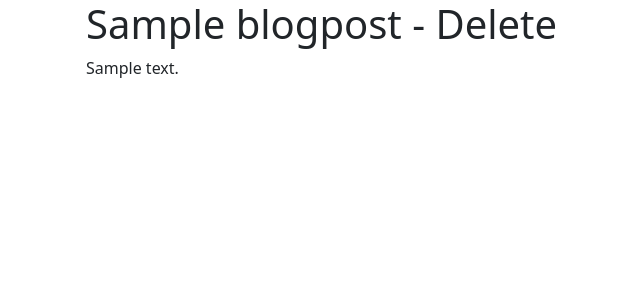
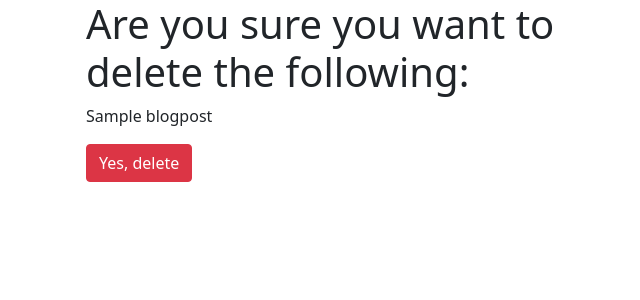
Before and after one commit to LEMSantos/udemy-try_django, a Django app: a page that uses src/blog/templates/blog/delete.html in a window 1280 px wide. Shown: the top 300 px of the page, without its empty margins (281-921 px from the left). Run offline with Django 3.2, Linux system fonts and the light colour scheme; a user stored in the database is signed in; tables that the repository leaves empty hold one stand-in row (values such as "Sample post").

Commit message:
Add - ajusta a view de delete

```diff
--- a/src/blog/templates/blog/delete.html
+++ b/src/blog/templates/blog/delete.html
@@ -2,7 +2,10 @@
 
 {% block content %}
 
-<h1>{{ blog_post.title }} - Delete</h1>
-<p>{{ blog_post.content }}</p>
+<h1>Are you sure you want to delete the following:</h1>
+<p>{{ blog_post.title }}</p>
 
+<form method="POST">{% csrf_token %}
+    <button class="btn btn-danger">Yes, delete</button>
+</form>
 {% endblock %}
```
